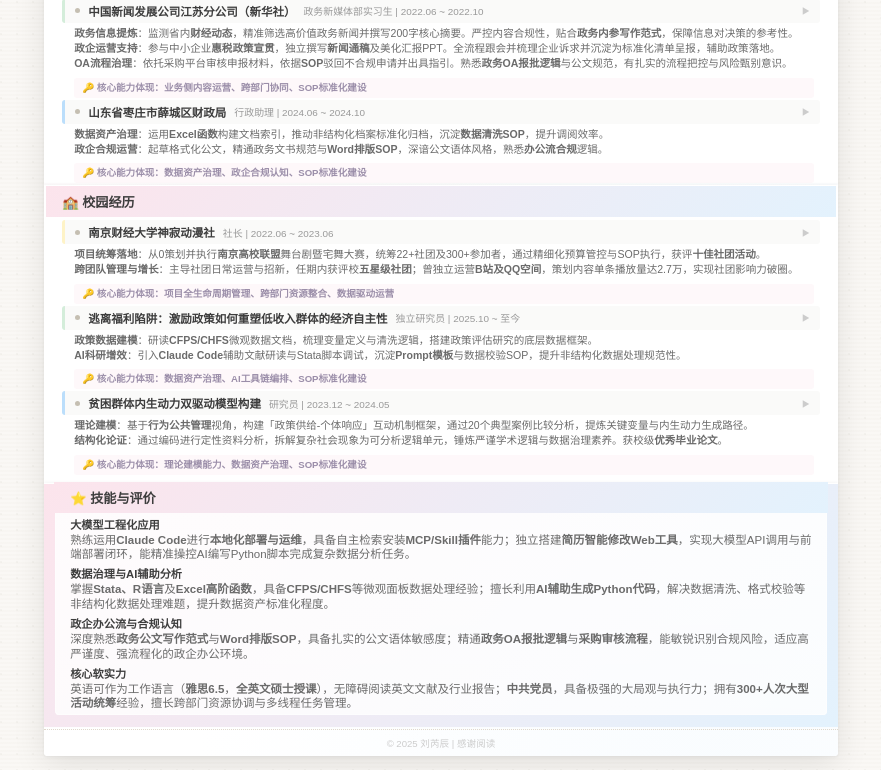
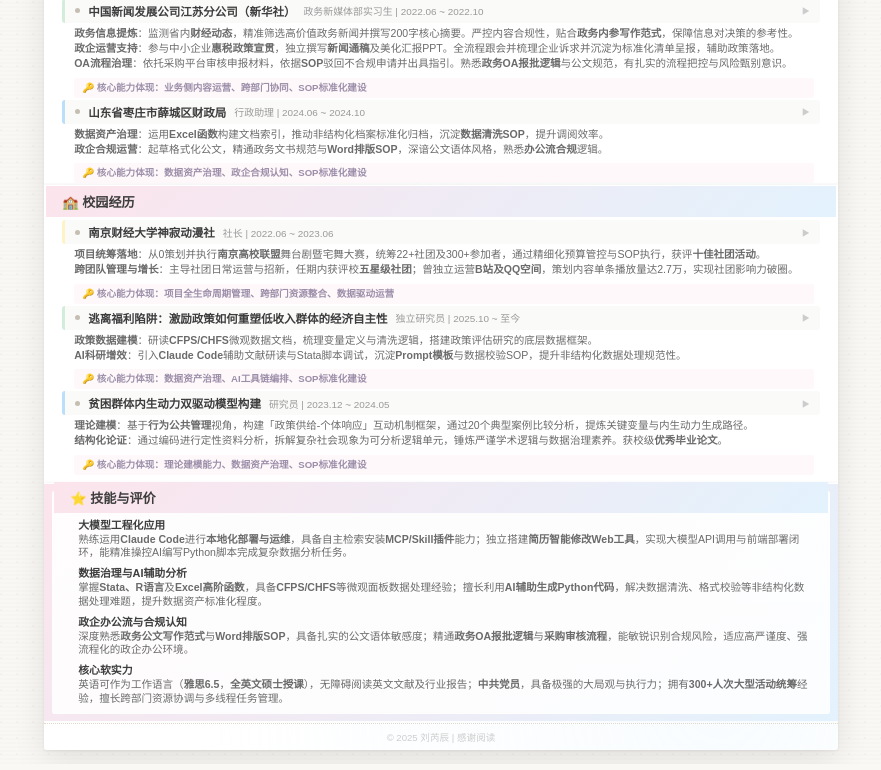
Before and after one commit to 02Ruichen/resume-website, a website built with Vite: page index.html in a window 1280 px wide. Shown: the part 470-1240 px from the top of the page, without its empty margins (199-1080 px from the left). Built offline with nearby package versions, Linux system fonts and the light colour scheme.

Commit message:
版面美化-精致线条纹理

```diff
--- a/index.html
+++ b/index.html
@@ -1,4 +1,4 @@
-<!-- build:1782814258.6659782 -->
+<!-- build:1782814494.3357527 -->
 <!DOCTYPE html>
 <html lang="zh-CN">
 <head>
@@ -167,24 +167,23 @@
   }
   .section.skills::before {
     content:'';
-    position:absolute; top:3mm; left:3mm; right:3mm; bottom:3mm;
+    position:absolute; top:2mm; left:2mm; right:2mm; bottom:2mm;
     background:
       /* 蒙版主体 */
-      linear-gradient(180deg, rgba(255,255,255,0.88) 0%, rgba(255,255,255,0.82) 100%);
-    border-radius:4px; z-index:1;
-    /* 蒙版内微妙的纹理 */
+      linear-gradient(180deg, rgba(255,255,255,0.92) 0%, rgba(255,255,255,0.88) 100%);
+    border-radius:3px; z-index:1;
     box-shadow:inset 0 0 0 1px rgba(255,255,255,0.6);
   }
   .section.skills > * { position:relative; z-index:2; }
 
   .skill-block { margin-bottom:4px; }
   .skill-block h4 { margin-bottom:1px;
-    font-size:.7rem; color:#3d3d3d;
-    padding-left:0; font-weight:600;
+    font-size:.68rem; color:#3d3d3d;
+    padding-left:8px; font-weight:600;
   }
   .skill-text {
-    font-size:.72rem; color:#6b6b6b; line-height:1.25;
-    padding-left:0; text-align:left;
+    font-size:.66rem; color:#6b6b6b; line-height:1.3;
+    padding-left:8px; text-align:left;
   }
 
   /* ===== 页脚 ===== */
```
